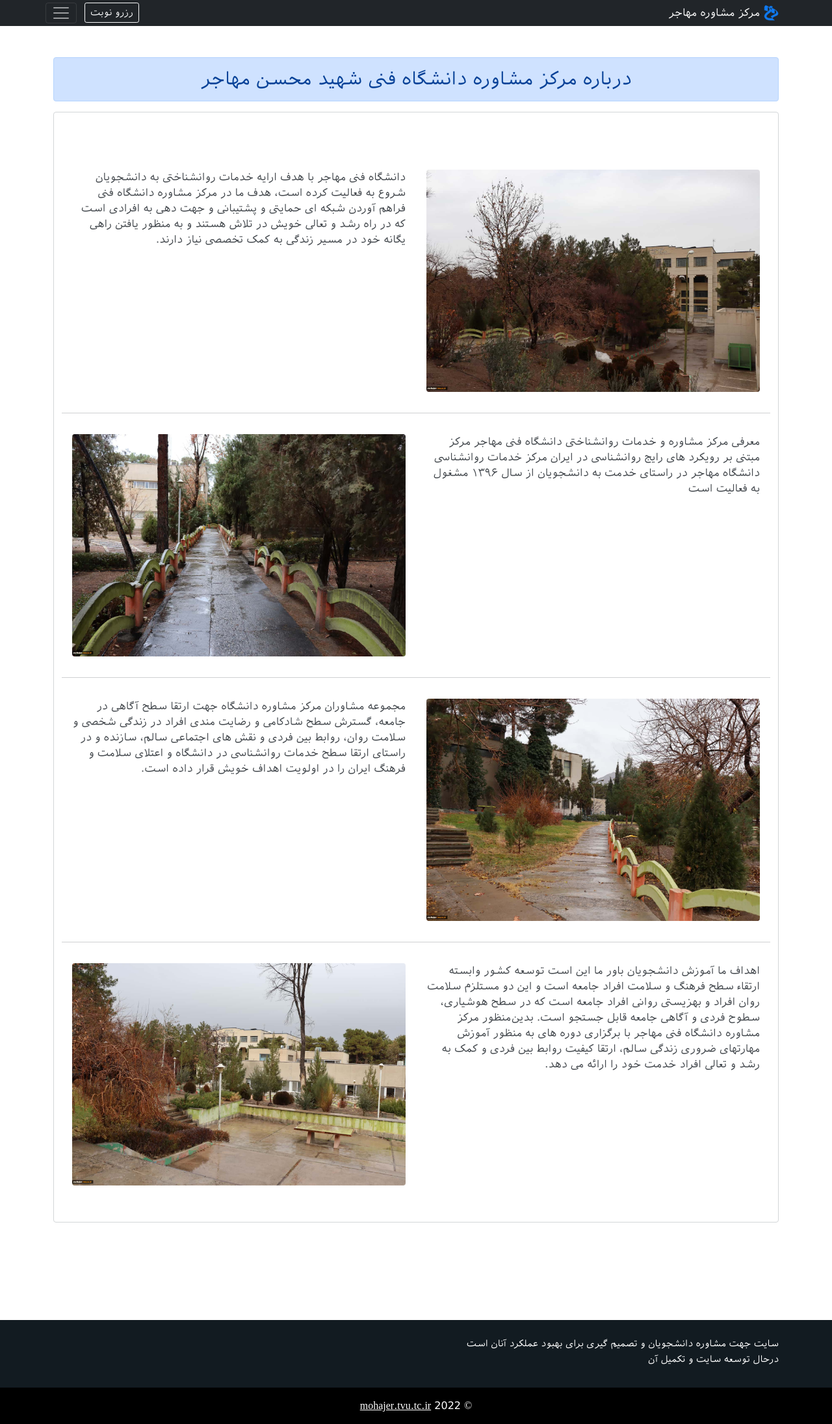
After one commit to saeid-rasoli/moshavere_mohajer, a Django app: page /about-us/ in a window 1280 px wide. The commit adds this page. Shown: the whole page at 65% size. Run offline with Django 4.2, Linux system fonts and the light colour scheme; parts of the project's set-up code (start-up, migrations or seed data) failed here and were passed over; some libraries are stand-ins or nearby versions.

Commit message:
about us created

```diff
--- a/moshavere/urls.py
+++ b/moshavere/urls.py
@@ -23,5 +23,7 @@ urlpatterns = [
     path('markaz-moshavere/<city>/', views.marakez_moshavere, name='markaz_moshavere'),
     path('markaz-moshavere/', views.marakez_moshavere_all, name='markaz_moshavere_all'),
     path('reservation/', views.reservation_view, name='reservation'),
-    path('reservation/<daneshkadeh>/', views.reservation_daneshkadeh_view, name='reservation_daneshkadeh')
+    path('reservation/<daneshkadeh>/', views.reservation_daneshkadeh_view, name='reservation_daneshkadeh'),
+    path('about-us/', views.about_us, name='about_us'),
+    path('contact-us/', views.contact_us, name='contact_us')
 ]
--- a/moshavere/views.py
+++ b/moshavere/views.py
@@ -293,3 +293,9 @@ def reservation_daneshkadeh_view(request, daneshkadeh):
 
     context = {"moshaver": moshaver, "form": form}
     return render(request, "students/reservation_daneshkadeh.html", context)
+
+def about_us(request):
+    return render(request, 'about_us.html', {})
+
+def contact_us(request):
+    return render(request, 'contact_us.html', {})
--- /dev/null
+++ b/templates/about_us.html
@@ -0,0 +1,67 @@
+{% extends 'base.html' %}
+{% load static %}
+
+{% block title %}درباره ما{% endblock %}
+
+{% block content %}
+<div class="container my-5">
+    <h3 class="alert alert-primary text-center">درباره مرکز مشاوره دانشگاه فنی شهید محسن مهاجر</h2>
+    <div class="alert alert-secondary bg-white p-4">
+        <br>
+        <br>
+        <div class="row">
+            <div class="col-sm-6 p-3 mb-3">
+                <img class="img-fluid rounded" src="{% static 'imgs/about-us.jpg' %}" alt="دانشکده شهید مهاجر اصفهان">
+            </div>
+            <div class="col-sm-6 p-3 mb-3">
+                <p>
+                    دانشگاه فنی مهاجر با هدف ارایه خدمات روانشناختی به دانشجویان شروع به فعالیت کرده است، هدف ما در مرکز
+                    مشاوره دانشگاه فنی فراهم آوردن شبکه ای حمایتی و پشتیبانی و جهت دهی به افرادی است که در راه رشد و
+                    تعالی خویش در تلاش هستند و به منظور یافتن راهی یگانه خود در مسیر زندگی به کمک تخصصی نیاز دارند.
+                </p>
+            </div>
+            <hr>
+            <div class="col-sm-6 p-3 mb-3">
+                <p>
+                    معرفی مرکز مشاوره و خدمات روانشناختی دانشگاه فنی مهاجر
+
+                    مرکز مبتنی بر رویکرد های رایج روانشناسی در ایران
+
+                    مرکز خدمات روانشناسی دانشگاه مهاجر در راستای خدمت به دانشجویان از سال ۱۳۹۶ مشغول به فعالیت است
+                </p>
+            </div>
+            <div class="col-sm-6 p-3 mb-3">
+                <img class="img-fluid rounded" src="{% static 'imgs/about-us2.jpg' %}" alt="دانشکده شهید مهاجر اصفهان">
+            </div>
+            <hr>
+            <div class="col-sm-6 p-3 mb-3">
+                <img class="img-fluid rounded" src="{% static 'imgs/about-us3.jpg' %}" alt="دانشکده شهید مهاجر اصفهان">
+            </div>
+            <div class="col-sm-6 p-3 mb-3">
+                <p>
+                    مجموعه مشاوران مرکز مشاوره دانشگاه جهت ارتقا سطح آگاهی در جامعه، گسترش سطح شادکامی و رضایت مندی
+                    افراد در زندگی شخصی و سلامت روان، روابط بین فردی و نقش های اجتماعی سالم، سازنده و در راستای ارتقا
+                    سطح خدمات روانشناسی در دانشگاه و اعتلای سلامت و فرهنگ ایران را در اولویت اهداف خویش قرار داده است.
+                </p>
+            </div>
+            <hr>
+            <div class="col-sm-6 p-3 mb-3">
+                <p>
+                    اهداف ما
+
+                    آموزش دانشجویان
+
+                    باور ما این است توسعه کشور وابسته ارتقاء سطح فرهنگ و سلامت افراد جامعه است و این دو مستلزم سلامت
+                    روان افراد و بهزیستی روانی افراد جامعه است که در سطح هوشیاری، سطوح فردی و آگاهی جامعه قابل جستجو
+                    است.
+                    بدین‌منظور مرکز مشاوره دانشگاه فنی مهاجر با برگزاری دوره های به منظور آموزش مهارتهای ضروری زندگی
+                    سالم، ارتقا کیفیت روابط بین فردی و کمک به رشد و تعالی افراد خدمت خود را ارائه می دهد.
+                </p>
+            </div>
+            <div class="col-sm-6 p-3 mb-3">
+                <img class="img-fluid rounded" src="{% static 'imgs/about-us4.jpg' %}" alt="دانشکده شهید مهاجر اصفهان">
+            </div>
+        </div>
+    </div>
+</div>
+{% endblock %}
--- a/templates/snippets/navbar.html
+++ b/templates/snippets/navbar.html
@@ -29,8 +29,8 @@
                 <div class="offcanvas-body p-0 m-0">
                     <ul class="navbar-nav justify-content-end flex-grow-1 pe-3">
                         <li><a class="dropdown-item" href="{% url 'moshavere:index' %}">صفحه اصلی</a></li>
-                        <li><a class="dropdown-item" href="#">درباره ما</a></li>
-                        <li><a class="dropdown-item" href="#">تماس با ما</a></li>
+                        <li><a class="dropdown-item" href="{% url 'moshavere:about_us' %}">درباره ما</a></li>
+                        <li><a class="dropdown-item" href="{% url 'moshavere:contact_us' %}">تماس با ما</a></li>
                         {% if user.is_authenticated %}
                         {% if not user.email %}
                         <li><a class="dropdown-item" href="{% url 'moshavere:students' %}">دانشجویان</a></li>
```
Also changed, not shown: templates/contact_us.html (added, +9 -0 lines), README.md, static/imgs/about-us.jpg (added), static/imgs/about-us2.jpg (added), static/imgs/about-us3.jpg (added), static/imgs/about-us4.jpg (added).
